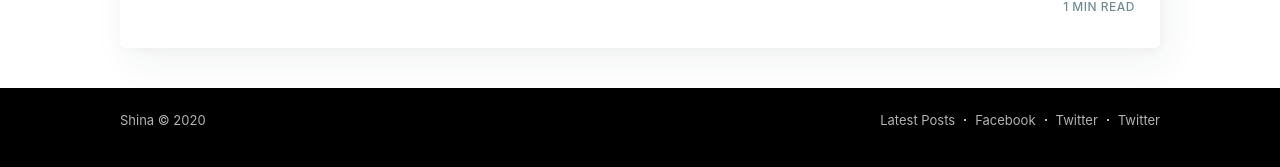
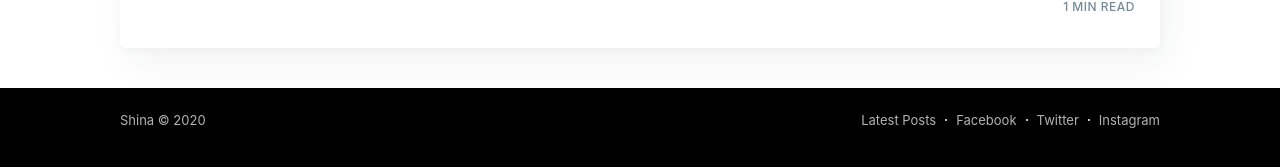
Before and after one commit to ayusukrisna/ayusukrisna.github.io, a Jekyll site: the page built from _posts/2020-05-09-shinas-first-post.md, in a window 1280 px wide and 900 px high, scrolled down 1660 px. Shown: the part 708-875 px from the top of the window. Built offline with Jekyll 4.4.1, drawn with Linux system fonts in a browser that asks for light colours; nearby versions of some CDN libraries; comment, search, counter and statistics services are not loaded.

Commit message:
Apparently I didn't fix it

```diff
--- a/_includes/site-nav.html
+++ b/_includes/site-nav.html
@@ -1,7 +1,7 @@
 <nav class="site-nav">
     <div class="site-nav-left">
         {% if page.current != 'home' %}
-            <a class="site-nav-logo" href="/"><img src="{{ site.logo }}" alt="{{ site.title }}" /></a>
+            <a class="site-nav-logo" href="/"><img src="/{{ site.logo }}" alt="{{ site.title }}" /></a>
         {% endif %}
         {% if page.navigation %}
             {% include navigation.html %}
--- a/_layouts/default.html
+++ b/_layouts/default.html
@@ -66,7 +66,7 @@
                     <a href="/">Latest Posts</a>
                     {% if site.facebook %}<a href="https://facebook.com/{{ site.facebook }}" target="_blank" rel="noopener">Facebook</a>{% endif %}
                     {% if site.twitter %}<a href="https://twitter.com/{{ site.twitter }}" target="_blank" rel="noopener">Twitter</a>{% endif %}
-                    {% if site.instagram %}<a href="https://instagram.com/{{ site.instagram }}" target="_blank" rel="noopener">Twitter</a>{% endif %}
+                    {% if site.instagram %}<a href="https://instagram.com/{{ site.instagram }}" target="_blank" rel="noopener">Instagram</a>{% endif %}
                 </nav>
             </div>
         </footer>
```
